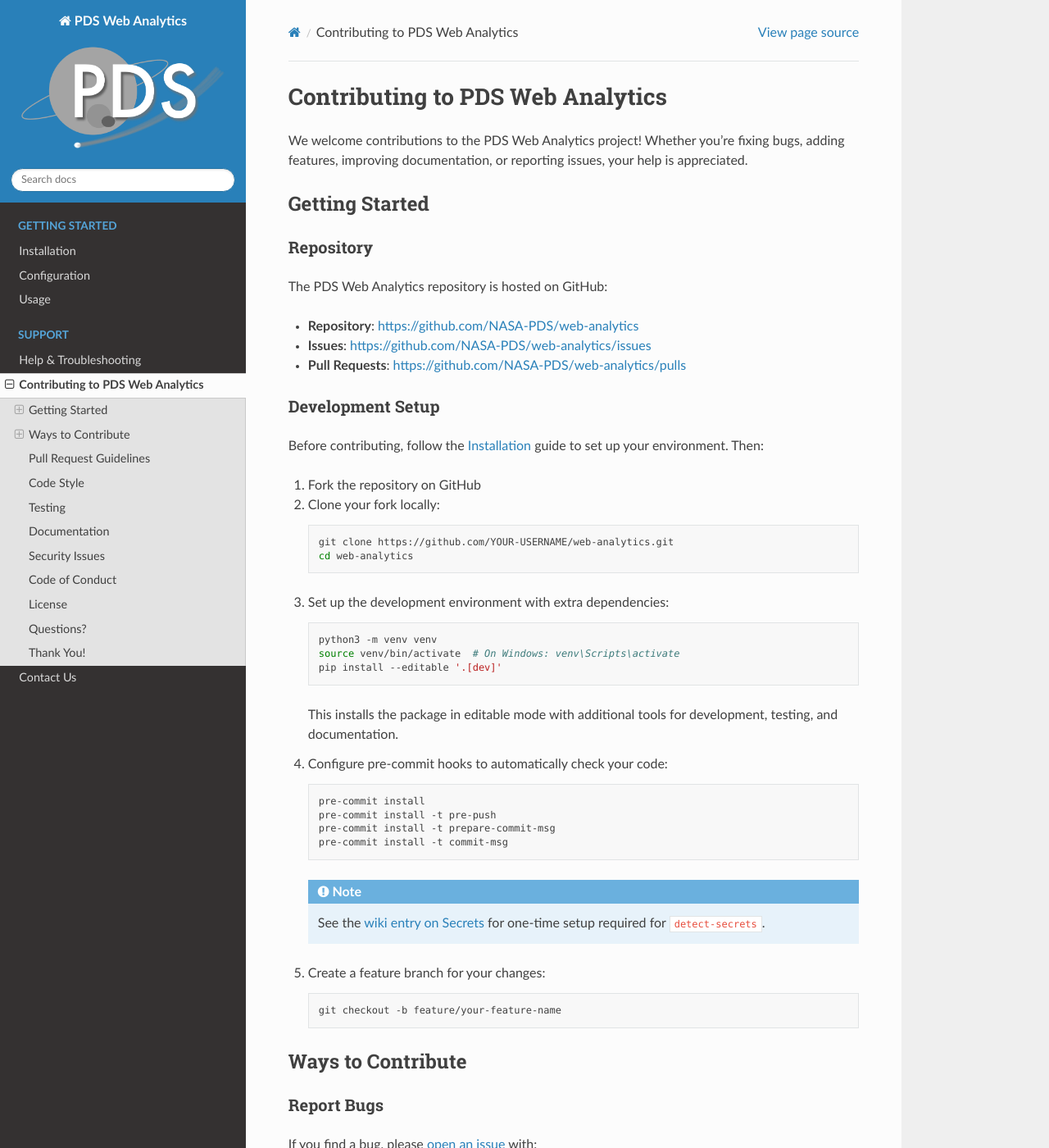
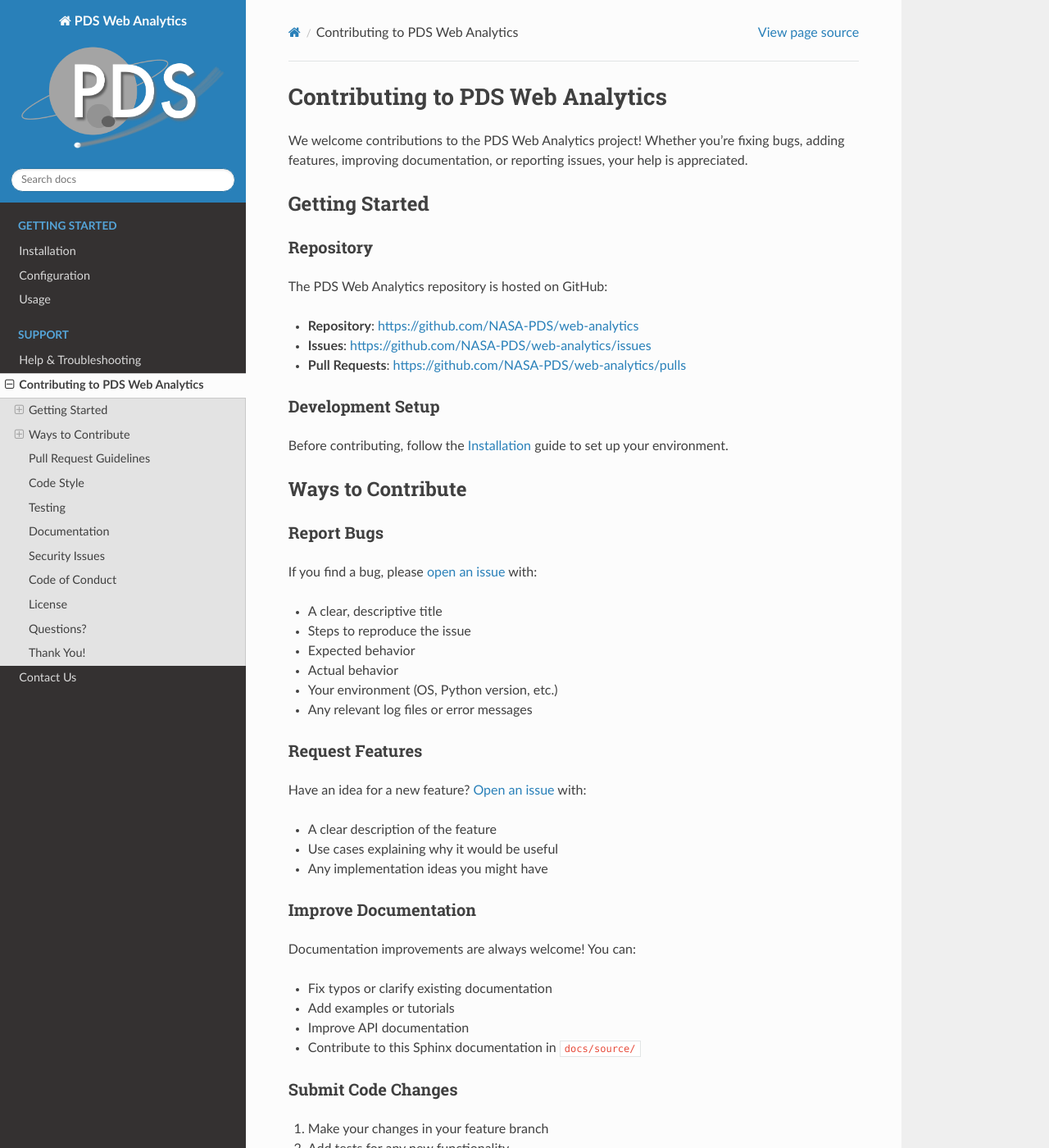
Before and after one commit to NASA-PDS/web-analytics, a Sphinx documentation site: the page built from docs/source/support/contribute.rst, in a window 1280 px wide and 1400 px high. Shown: the whole window at 82% size. Built offline with Sphinx 7.4.7 and the Read the Docs theme 3.1.0, drawn with Linux system fonts in a browser that asks for light colours.

Commit message:
Cleanup duplicate dev install docs

```diff
--- a/docs/source/support/contribute.rst
+++ b/docs/source/support/contribute.rst
@@ -18,43 +18,7 @@
 Development Setup
 ~~~~~~~~~~~~~~~~~
 
-Before contributing, follow the :doc:`/installation` guide to set up your environment. Then:
-
-1. Fork the repository on GitHub
-2. Clone your fork locally:
-
-   .. code-block:: bash
-
-       git clone https://github.com/YOUR-USERNAME/web-analytics.git
-       cd web-analytics
-
-3. Set up the development environment with extra dependencies:
-
-   .. code-block:: bash
-
-       python3 -m venv venv
-       source venv/bin/activate  # On Windows: venv\Scripts\activate
-       pip install --editable '.[dev]'
-
-   This installs the package in editable mode with additional tools for development, testing, and documentation.
-
-4. Configure pre-commit hooks to automatically check your code:
-
-   .. code-block:: bash
-
-       pre-commit install
-       pre-commit install -t pre-push
-       pre-commit install -t prepare-commit-msg
-       pre-commit install -t commit-msg
-
-   .. note::
-      See the `wiki entry on Secrets <https://github.com/NASA-PDS/nasa-pds.github.io/wiki/Git-and-Github-Guide#detect-secrets>`_ for one-time setup required for ``detect-secrets``.
-
-5. Create a feature branch for your changes:
-
-   .. code-block:: bash
-
-       git checkout -b feature/your-feature-name
+Before contributing, follow the :doc:`/installation` guide to set up your environment.
 
 Ways to Contribute
 ------------------
```
